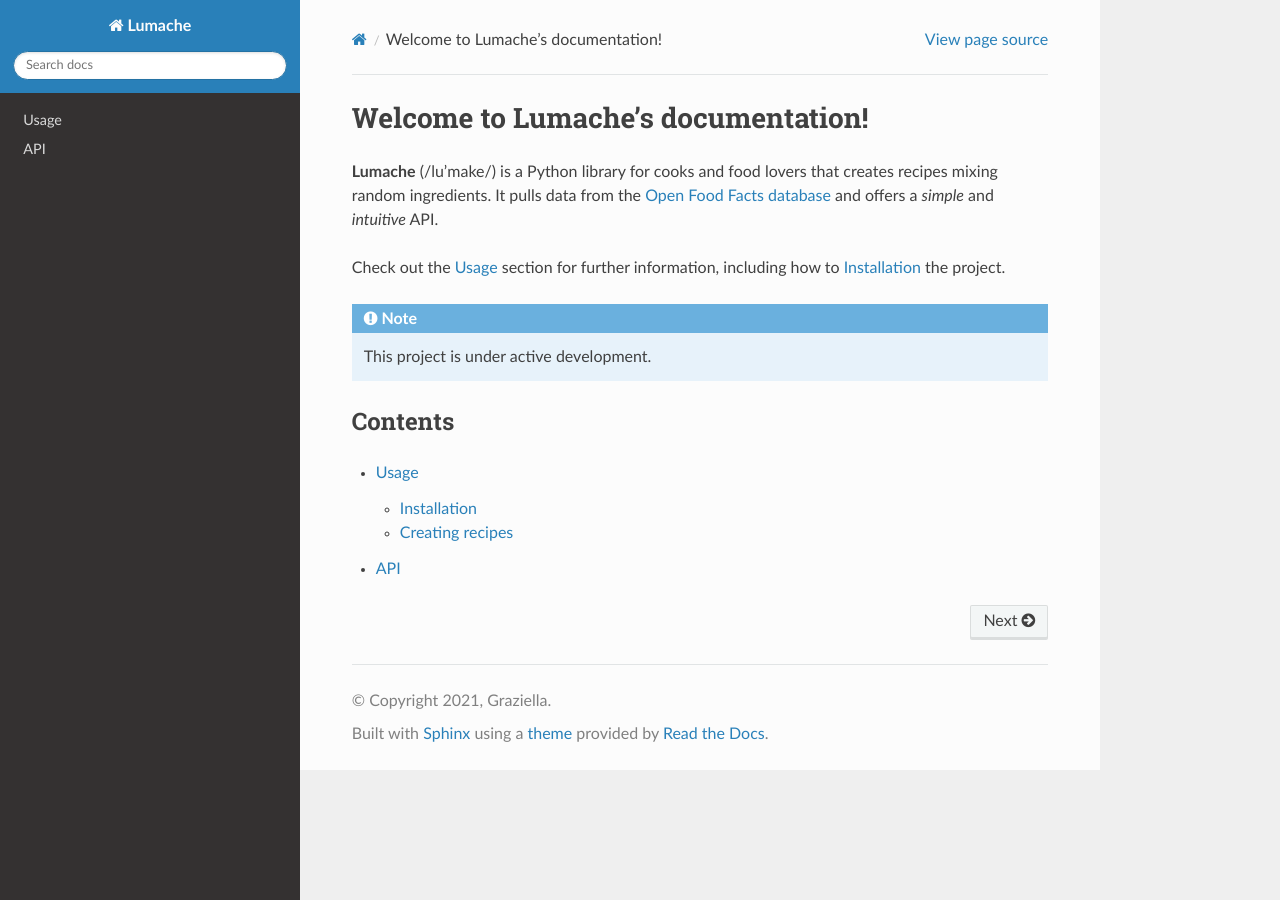
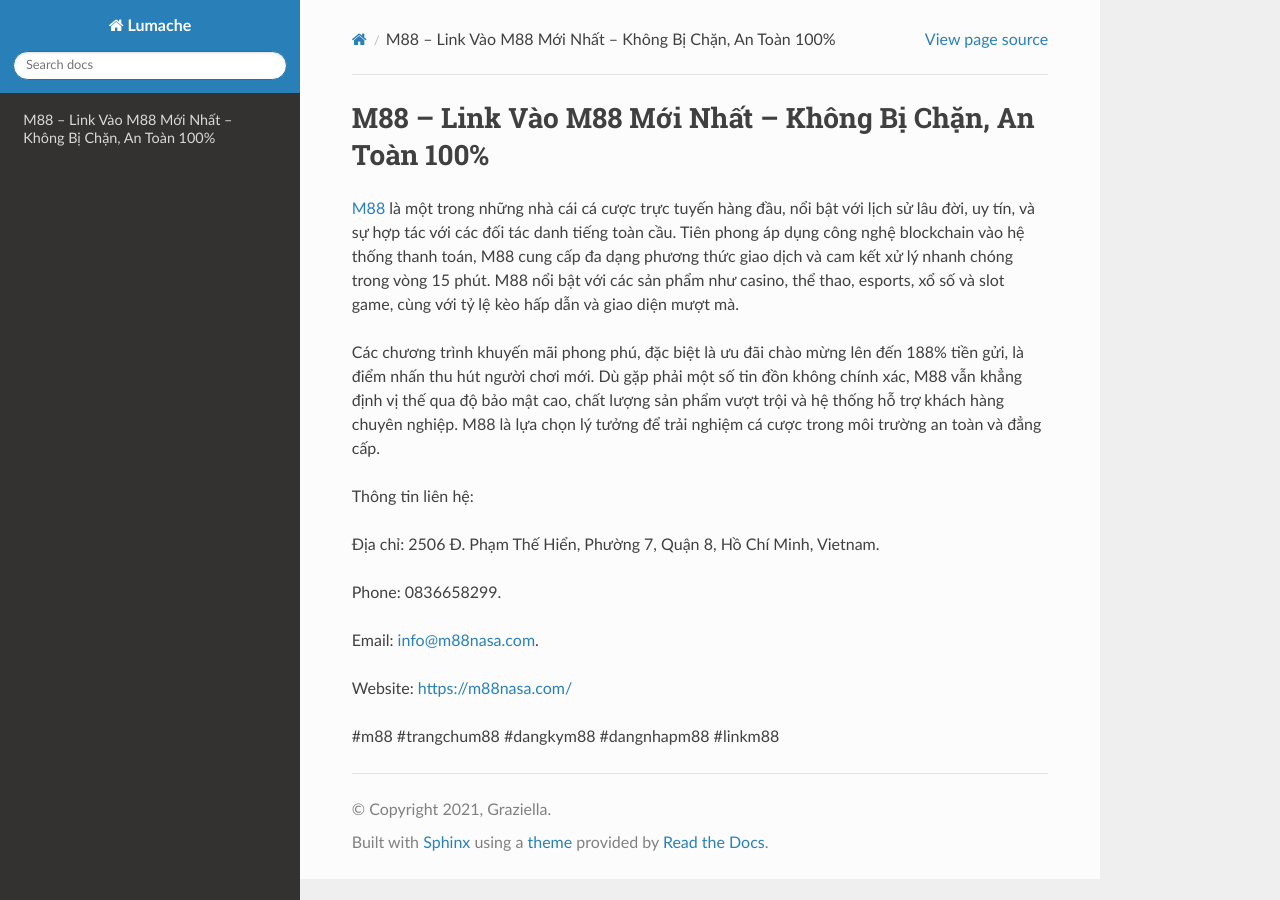
Before and after one commit to dtri8785/1m88nasacom, a Sphinx documentation site: the page built from docs/source/index.rst, in a window 1280 px wide. Built offline with Sphinx 7.4.7 and the Read the Docs theme 3.1.0, drawn with Linux system fonts in a browser that asks for light colours.

Commit message:
Update index.rst

```diff
--- a/docs/source/index.rst
+++ b/docs/source/index.rst
@@ -1,22 +1,18 @@
-Welcome to Lumache's documentation!
+M88 – Link Vào M88 Mới Nhất – Không Bị Chặn, An Toàn 100%
 ===================================
 
-**Lumache** (/lu'make/) is a Python library for cooks and food lovers
-that creates recipes mixing random ingredients.
-It pulls data from the `Open Food Facts database <https://world.openfoodfacts.org/>`_
-and offers a *simple* and *intuitive* API.
+`M88 <https://m88nasa.com/>`_ là một trong những nhà cái cá cược trực tuyến hàng đầu, nổi bật với lịch sử lâu đời, uy tín, và sự hợp tác với các đối tác danh tiếng toàn cầu. Tiên phong áp dụng công nghệ blockchain vào hệ thống thanh toán, M88 cung cấp đa dạng phương thức giao dịch và cam kết xử lý nhanh chóng trong vòng 15 phút. M88 nổi bật với các sản phẩm như casino, thể thao, esports, xổ số và slot game, cùng với tỷ lệ kèo hấp dẫn và giao diện mượt mà.
 
-Check out the :doc:`usage` section for further information, including
-how to :ref:`installation` the project.
+Các chương trình khuyến mãi phong phú, đặc biệt là ưu đãi chào mừng lên đến 188% tiền gửi, là điểm nhấn thu hút người chơi mới. Dù gặp phải một số tin đồn không chính xác, M88 vẫn khẳng định vị thế qua độ bảo mật cao, chất lượng sản phẩm vượt trội và hệ thống hỗ trợ khách hàng chuyên nghiệp. M88 là lựa chọn lý tưởng để trải nghiệm cá cược trong môi trường an toàn và đẳng cấp.
 
-.. note::
+Thông tin liên hệ:
 
-   This project is under active development.
+Địa chỉ: 2506 Đ. Phạm Thế Hiển, Phường 7, Quận 8, Hồ Chí Minh, Vietnam.
 
-Contents
---------
+Phone: 0836658299.
 
-.. toctree::
+Email: info@m88nasa.com.
 
-   usage
-   api
+Website: https://m88nasa.com/
+
+#m88 #trangchum88 #dangkym88 #dangnhapm88 #linkm88
```
